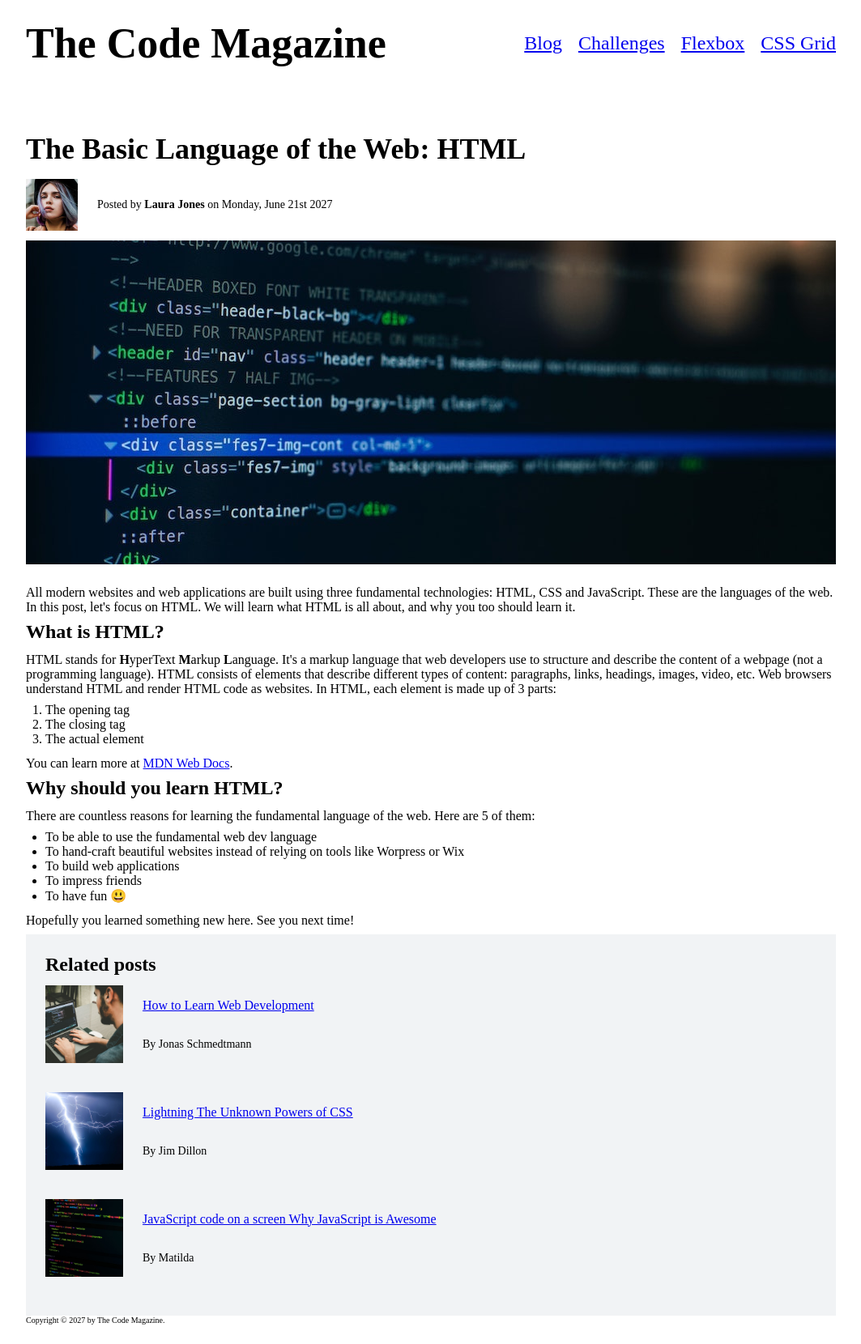
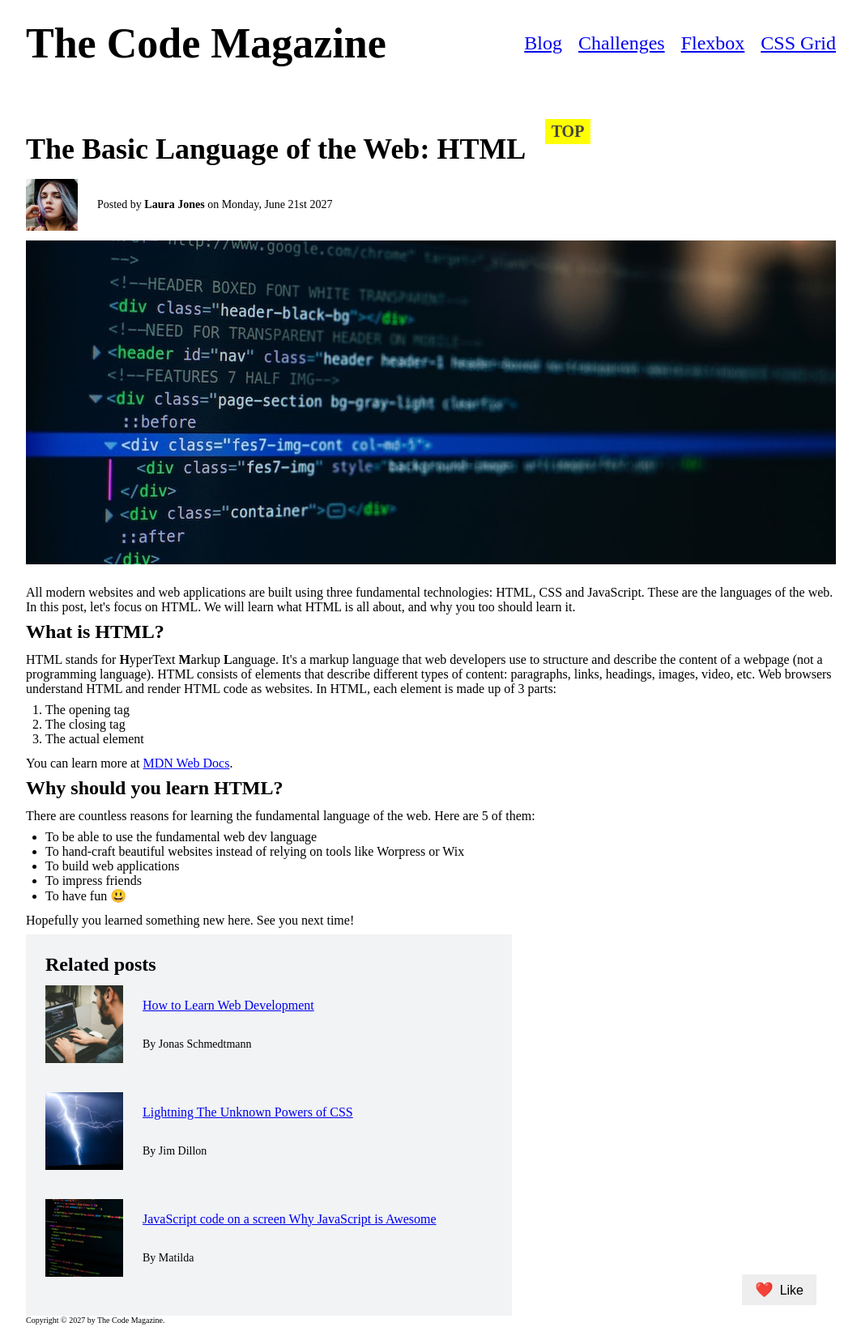
Before and after one commit to H4m3d84/practice-blog, a website: page index.html in a window 1280 px wide. Shown: the whole page at 81% size, without its empty margins (108-1171 px from the left). Drawn offline with Linux system fonts and the light colour scheme.

Commit message:
add label TOP to h2

```diff
--- a/index.html
+++ b/index.html
@@ -27,6 +27,7 @@
             </li>
           </ul>
         </nav>
+        <button class="like-btn"><span>❤️</span>Like</button>
       </header>
       <article class="post">
         <header class="post__header">
--- a/sass/base/_typography.scss
+++ b/sass/base/_typography.scss
@@ -4,6 +4,20 @@
 .heading-secondary {
   font-size: 3.6rem;
   margin-bottom: 1.6rem;
+  position: relative;
+  display: inline-block;
+
+  &::after {
+    content: 'top';
+    background-color: yellow;
+    position: absolute;
+    top: -1.6rem;
+    right: -8rem;
+    font-size: 2rem;
+    text-transform: uppercase;
+    color: #444;
+    padding: 0.4rem 0.8rem;
+  }
 }
 .heading-tertiary {
   font-size: 2.4rem;
--- a/sass/layout/_aside.scss
+++ b/sass/layout/_aside.scss
@@ -1,6 +1,7 @@
 .aside {
   background-color: #f1f3f5;
   padding: 2.4rem;
+  width: 60rem;
 
   &__list {
     list-style: none;
--- a/sass/layout/_header.scss
+++ b/sass/layout/_header.scss
@@ -4,3 +4,25 @@
   justify-content: space-between;
   margin-bottom: 8rem;
 }
+
+.like-btn {
+  padding: 0.8rem 1.6rem;
+  font-size: 1.6rem;
+  background-color: #eee;
+  transition: background-color 0.2s, box-shadow 0.2s;
+  border: none;
+  position: absolute;
+  bottom: 2.4rem;
+  right: 2.4rem;
+
+  span {
+    color: red;
+    margin-right: 0.8rem;
+    font-size: 1.8rem;
+  }
+
+  &:hover {
+    background-color: #ccc;
+    box-shadow: 0 0.8rem 1.6rem rgba(0, 0, 0, 0.1);
+  }
+}
--- a/sass/pages/_home.scss
+++ b/sass/pages/_home.scss
@@ -1,4 +1,5 @@
 .container {
   width: 100rem;
   margin: 0 auto;
+  position: relative;
 }
```
Also changed, not shown: style/output.css, 1 other file.
